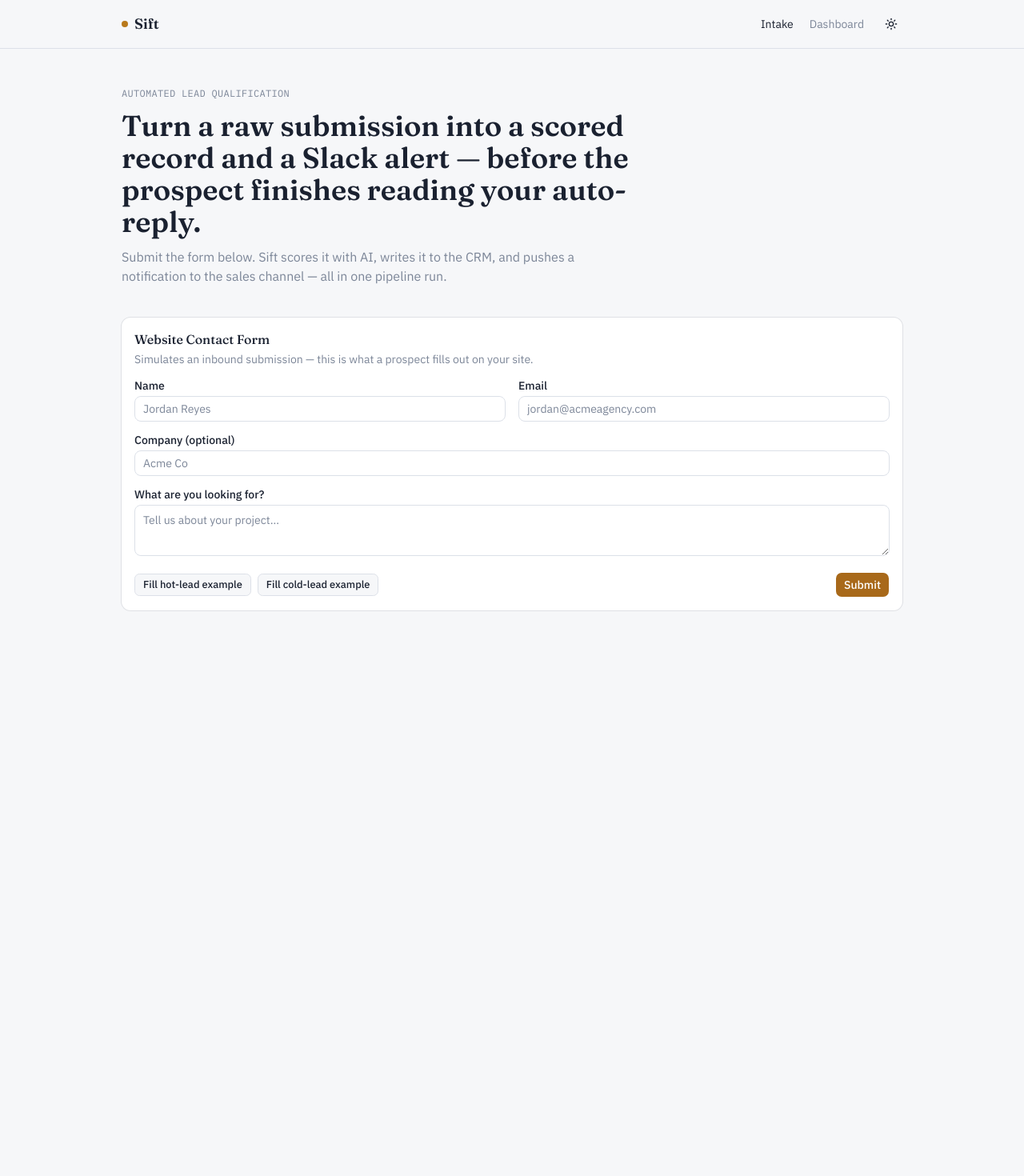
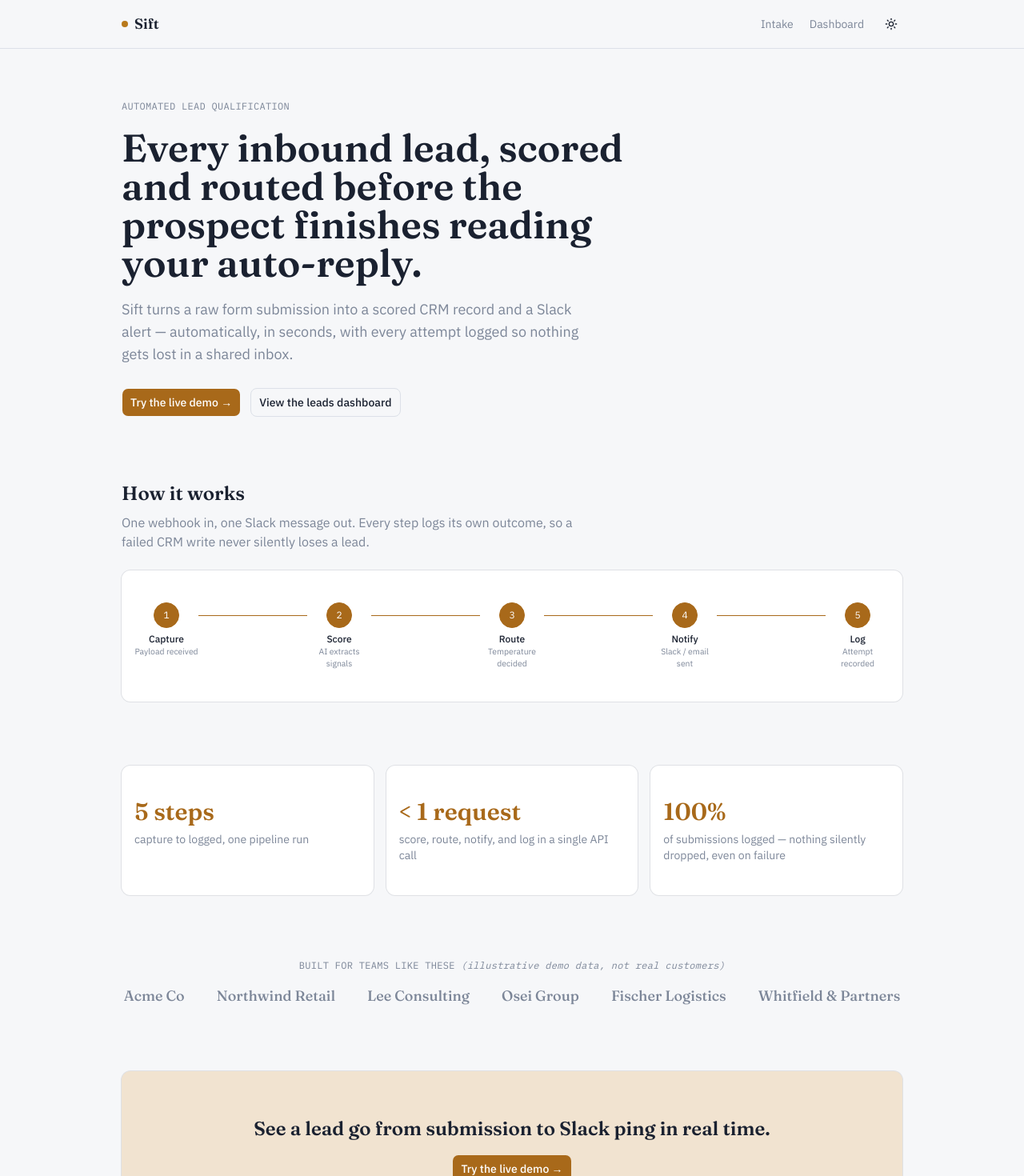
Before and after one commit to waititubrian/sift, a Next.js app: page / in a window 1280 px wide. Shown: the top 1470 px of the page at 80% size. Before the commit the page ends 811 px from the top, so only its background shows below. Built offline with nearby package versions, Linux system fonts and the light colour scheme.

Commit message:
new marketing landing page: hero with two CTAs

```diff
--- /dev/null
+++ b/src/app/intake/page.tsx
@@ -0,0 +1,31 @@
+import type { Metadata } from "next";
+import { SiteHeader } from "@/components/sift/site-header";
+import { IntakeForm } from "@/components/sift/intake-form";
+
+export const metadata: Metadata = {
+  title: "Try the demo — Sift",
+};
+
+export default function IntakePage() {
+  return (
+    <div className="flex min-h-screen flex-col bg-background">
+      <SiteHeader active="intake" />
+      <main className="mx-auto flex w-full max-w-5xl flex-1 flex-col gap-10 px-6 py-12">
+        <div className="flex flex-col gap-3">
+          <p className="font-mono text-xs tracking-wide text-muted-foreground uppercase">
+            Automated lead qualification
+          </p>
+          <h1 className="max-w-2xl text-3xl font-semibold sm:text-4xl">
+            Turn a raw submission into a scored record and a Slack alert — before the prospect
+            finishes reading your auto-reply.
+          </h1>
+          <p className="max-w-xl text-muted-foreground">
+            Submit the form below. Sift scores it with AI, writes it to the CRM, and pushes a
+            notification to the sales channel — all in one pipeline run.
+          </p>
+        </div>
+        <IntakeForm />
+      </main>
+    </div>
+  );
+}
--- a/src/app/page.tsx
+++ b/src/app/page.tsx
@@ -1,25 +1,107 @@
+import Link from "next/link";
 import { SiteHeader } from "@/components/sift/site-header";
-import { IntakeForm } from "@/components/sift/intake-form";
+import { PipelineStepper } from "@/components/sift/pipeline-stepper";
+import { buttonVariants } from "@/components/ui/button";
+import { Card, CardContent } from "@/components/ui/card";
+import { cn } from "@/lib/utils";
+
+const IMPACT_STATS = [
+  { value: "5 steps", label: "capture to logged, one pipeline run" },
+  { value: "< 1 request", label: "score, route, notify, and log in a single API call" },
+  { value: "100%", label: "of submissions logged — nothing silently dropped, even on failure" },
+];
+
+const DEMO_COMPANIES = [
+  "Acme Co",
+  "Northwind Retail",
+  "Lee Consulting",
+  "Osei Group",
+  "Fischer Logistics",
+  "Whitfield & Partners",
+];
 
 export default function Home() {
   return (
     <div className="flex min-h-screen flex-col bg-background">
       <SiteHeader active="home" />
-      <main className="mx-auto flex w-full max-w-5xl flex-1 flex-col gap-10 px-6 py-12">
-        <div className="flex flex-col gap-3">
+      <main className="mx-auto flex w-full max-w-5xl flex-1 flex-col gap-20 px-6 py-16">
+        {/* Hero */}
+        <div className="flex flex-col gap-5">
           <p className="font-mono text-xs tracking-wide text-muted-foreground uppercase">
             Automated lead qualification
           </p>
-          <h1 className="max-w-2xl text-3xl font-semibold sm:text-4xl">
-            Turn a raw submission into a scored record and a Slack alert — before the prospect
-            finishes reading your auto-reply.
+          <h1 className="max-w-2xl text-4xl font-semibold sm:text-5xl">
+            Every inbound lead, scored and routed before the prospect finishes reading your
+            auto-reply.
           </h1>
-          <p className="max-w-xl text-muted-foreground">
-            Submit the form below. Sift scores it with AI, writes it to the CRM, and pushes a
-            notification to the sales channel — all in one pipeline run.
+          <p className="max-w-xl text-lg text-muted-foreground">
+            Sift turns a raw form submission into a scored CRM record and a Slack alert — automatically,
+            in seconds, with every attempt logged so nothing gets lost in a shared inbox.
           </p>
+          <div className="flex flex-wrap gap-3 pt-2">
+            <Link href="/intake" className={cn(buttonVariants({ size: "lg" }))}>
+              Try the live demo →
+            </Link>
+            <Link href="/dashboard" className={cn(buttonVariants({ variant: "outline", size: "lg" }))}>
+              View the leads dashboard
+            </Link>
+          </div>
         </div>
-        <IntakeForm />
+
+        {/* How it works */}
+        <div className="flex flex-col gap-6">
+          <div className="flex flex-col gap-2">
+            <h2 className="text-2xl font-semibold">How it works</h2>
+            <p className="max-w-xl text-muted-foreground">
+              One webhook in, one Slack message out. Every step logs its own outcome, so a failed
+              CRM write never silently loses a lead.
+            </p>
+          </div>
+          <Card>
+            <CardContent className="py-6">
+              <PipelineStepper activeIndex={5} />
+            </CardContent>
+          </Card>
+        </div>
+
+        {/* Impact */}
+        <div className="grid gap-4 sm:grid-cols-3">
+          {IMPACT_STATS.map((stat) => (
+            <Card key={stat.value}>
+              <CardContent className="flex flex-col gap-1.5 py-6">
+                <span className="font-heading text-3xl font-semibold text-primary">{stat.value}</span>
+                <span className="text-sm text-muted-foreground">{stat.label}</span>
+              </CardContent>
+            </Card>
+          ))}
+        </div>
+
+        {/* Demo companies */}
+        <div className="flex flex-col gap-4">
+          <p className="text-center font-mono text-xs tracking-wide text-muted-foreground uppercase">
+            Built for teams like these{" "}
+            <span className="normal-case italic">(illustrative demo data, not real customers)</span>
+          </p>
+          <div className="flex flex-wrap items-center justify-center gap-x-10 gap-y-3">
+            {DEMO_COMPANIES.map((name) => (
+              <span key={name} className="font-heading text-lg text-muted-foreground">
+                {name}
+              </span>
+            ))}
+          </div>
+        </div>
+
+        {/* Closing CTA */}
+        <Card className="border-primary/30 bg-accent">
+          <CardContent className="flex flex-col items-center gap-4 py-10 text-center">
+            <h2 className="font-heading text-2xl font-semibold text-accent-foreground">
+              See a lead go from submission to Slack ping in real time.
+            </h2>
+            <Link href="/intake" className={cn(buttonVariants({ size: "lg" }))}>
+              Try the live demo →
+            </Link>
+          </CardContent>
+        </Card>
       </main>
     </div>
   );
--- a/src/components/sift/site-header.tsx
+++ b/src/components/sift/site-header.tsx
@@ -1,7 +1,7 @@
 import Link from "next/link";
 import { ThemeToggle } from "@/components/sift/theme-toggle";
 
-export function SiteHeader({ active }: { active: "home" | "dashboard" }) {
+export function SiteHeader({ active }: { active: "home" | "intake" | "dashboard" }) {
   return (
     <header className="border-b border-border">
       <div className="mx-auto flex max-w-5xl items-center justify-between px-6 py-4">
@@ -12,8 +12,8 @@ export function SiteHeader({ active }: { active: "home" | "dashboard" }) {
         <div className="flex items-center gap-5">
           <nav className="flex items-center gap-5 text-sm">
             <Link
-              href="/"
-              className={active === "home" ? "text-foreground" : "text-muted-foreground hover:text-foreground"}
+              href="/intake"
+              className={active === "intake" ? "text-foreground" : "text-muted-foreground hover:text-foreground"}
             >
               Intake
             </Link>
```
Also changed, not shown: 1 other file (tests, documents, lock files or other folders).
